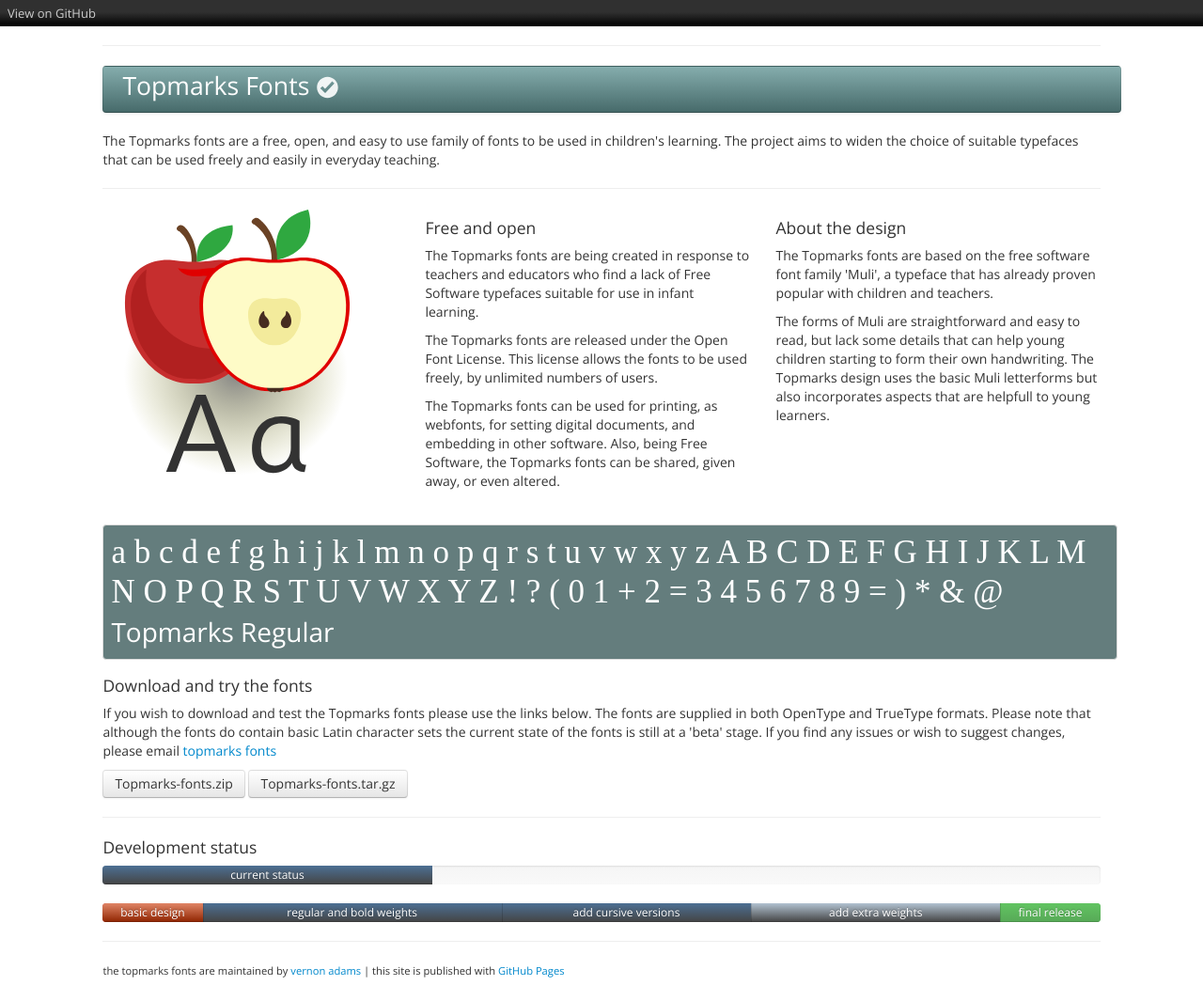
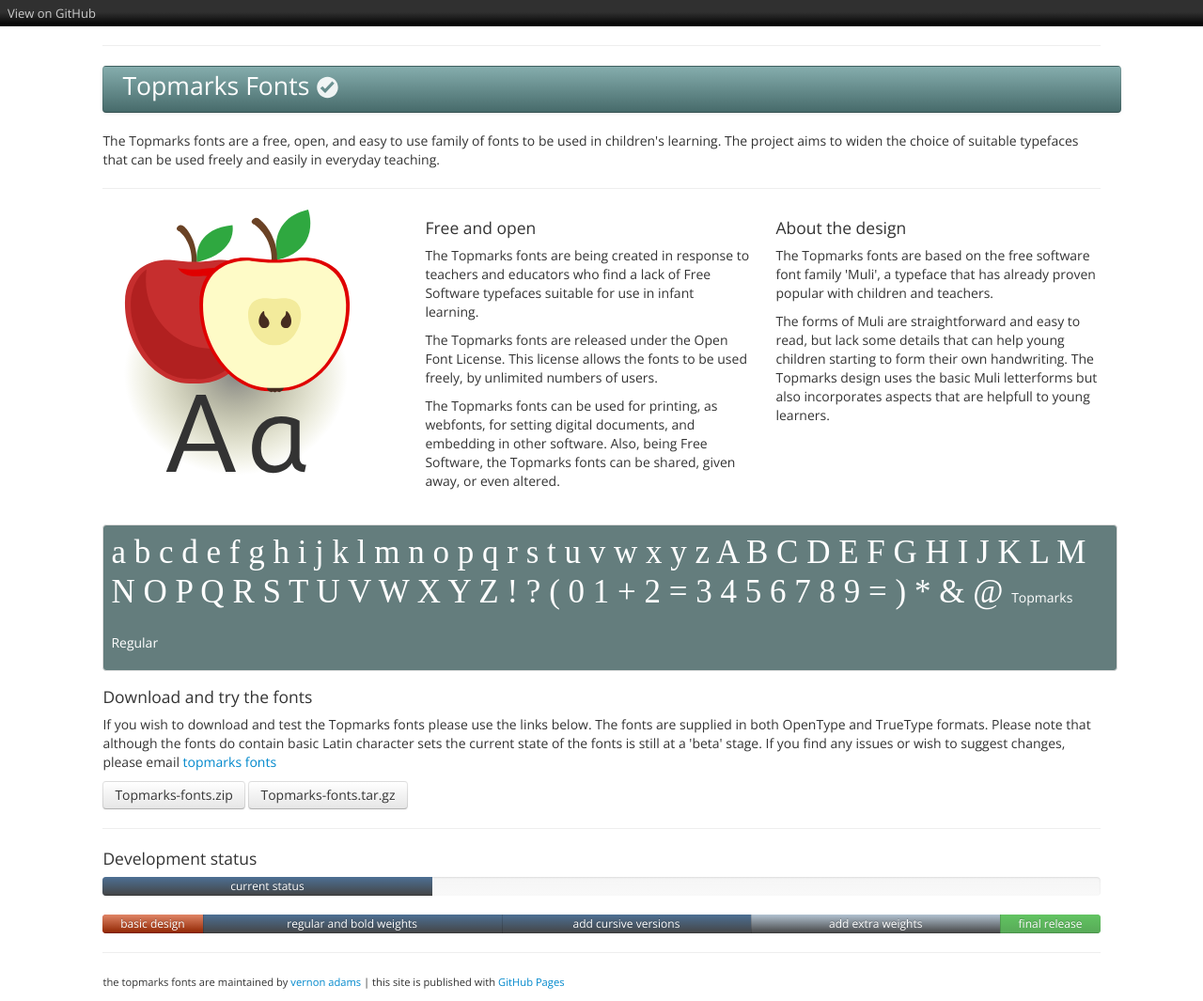
Before and after one commit to vernnobile/topmarks, a Jekyll site: the page built from index.html, in a window 1280 px wide. Shown: the whole page at 94% size. Built offline with Jekyll 4.4.1, drawn with Linux system fonts in a browser that asks for light colours; some web fonts are replaced.

Commit message:
Update downloads.html

```diff
--- a/_includes/downloads.html
+++ b/_includes/downloads.html
@@ -1,5 +1,5 @@
 <div>
-<div class="specimen">a b c d e f g h i j k l m n o p q r s t u v w x y z A B C D E F G H I J K L M N O P Q R S T U V W X Y Z ! ? ( 0 1 + 2 = 3 4 5 6 7 8 9 = ) * & @ <span style="font-size:0.8em">Topmarks Regular</span></div>
+<div class="specimen">a b c d e f g h i j k l m n o p q r s t u v w x y z A B C D E F G H I J K L M N O P Q R S T U V W X Y Z ! ? ( 0 1 + 2 = 3 4 5 6 7 8 9 = ) * & @ <span style="font-size:0.4em">Topmarks Regular</span></div>
 <h4>Download and try the fonts</h4>
 <p>If you wish to download and test the Topmarks fonts please use the links below. The fonts are supplied in both OpenType and TrueType formats. Please note that although the fonts do contain basic Latin character sets the current state of the fonts is still at a 'beta' stage. If you find any issues or wish to suggest changes, please email <a href="mailto:beta@topmarksfont.com">topmarks fonts</a></p>
 <section id="downloads">
```
